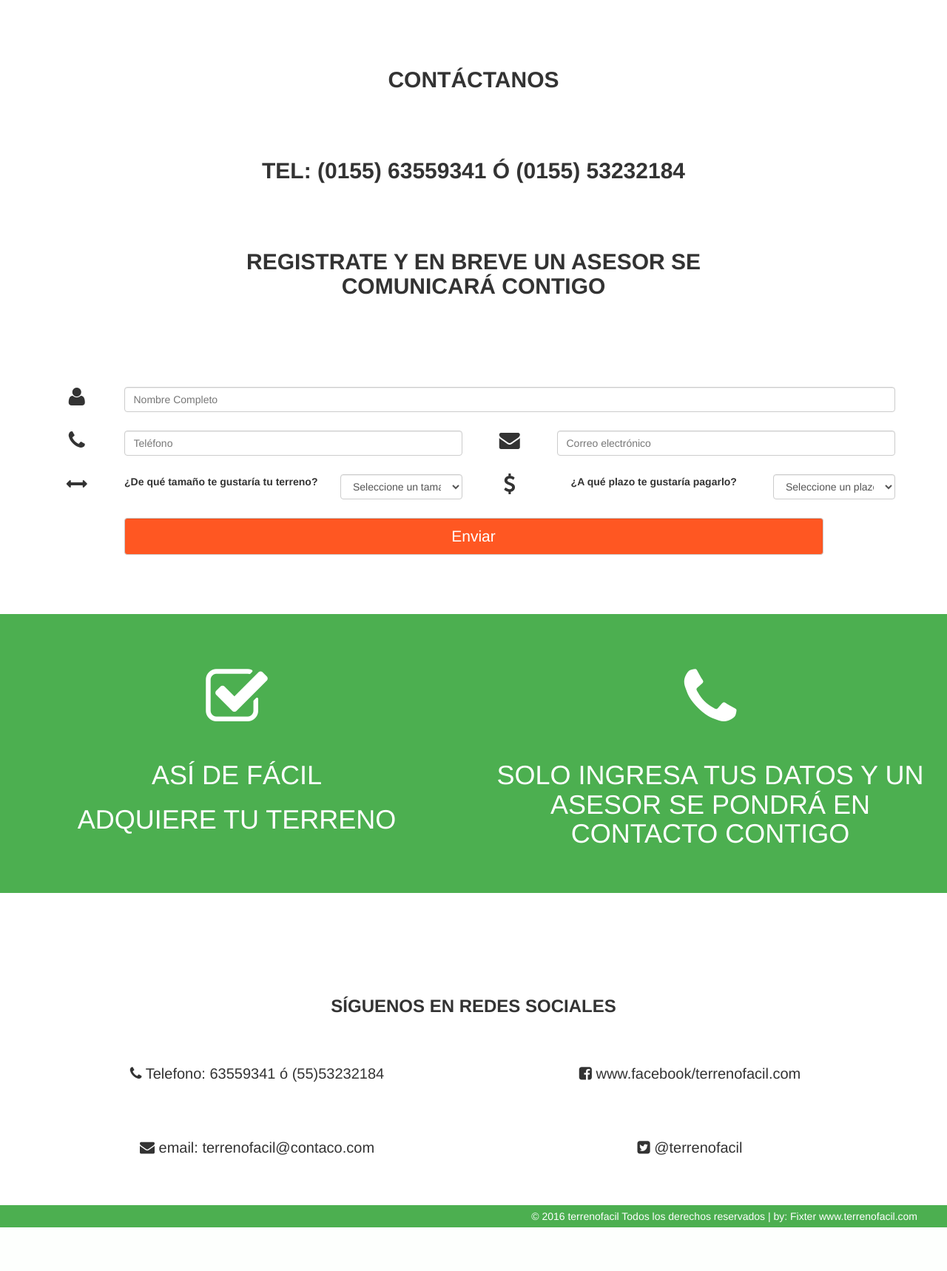
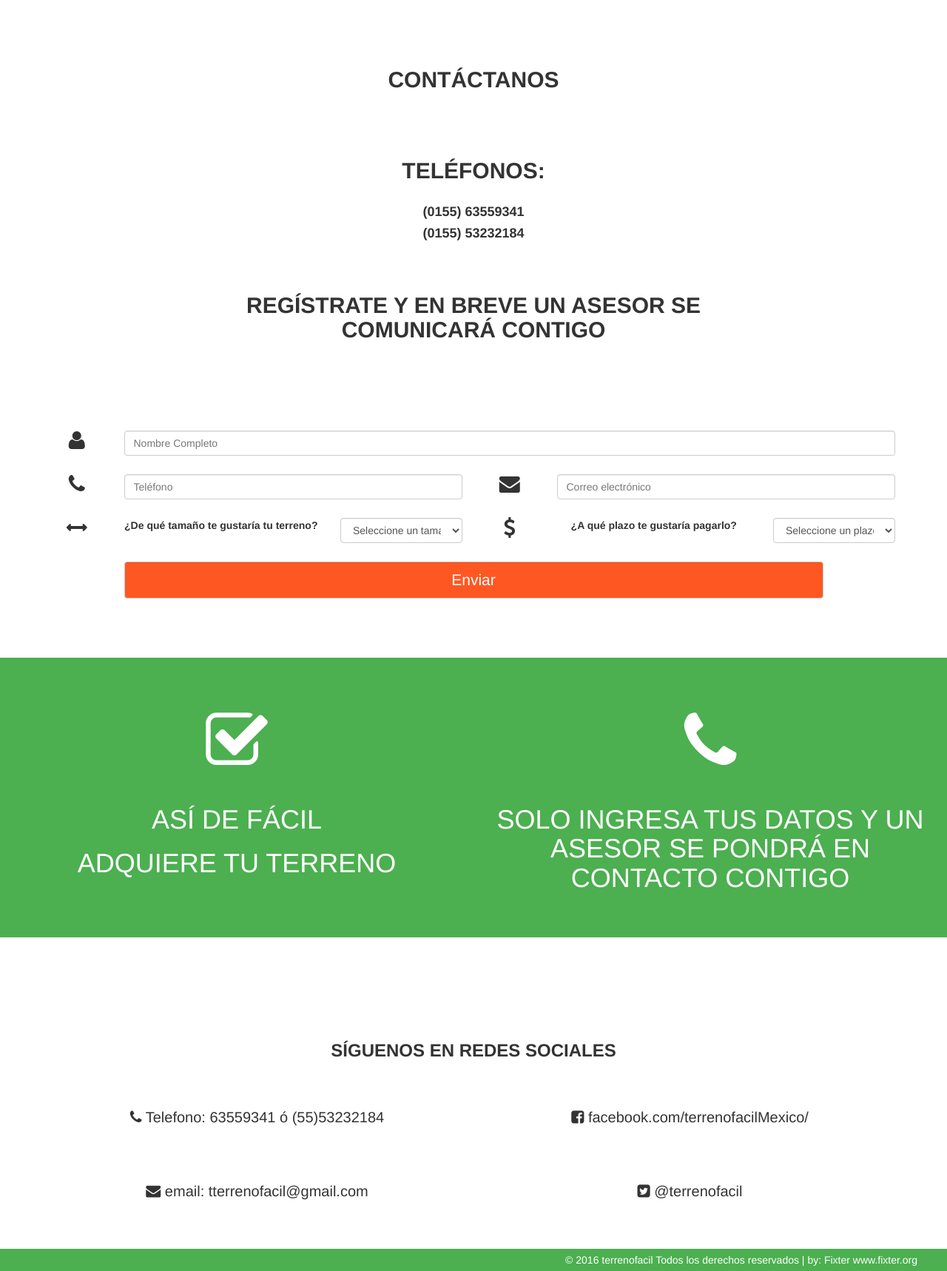
Before and after one commit to Serchcode/terrenofacil, a Django app: template main/templates/hola.html in a window 1280 px wide. Shown: the part 1600-3318 px from the top of the page at 74% size. Before the commit the page ends 3259 px from the top, so only its background shows below. Run offline with Django 3.2, Linux system fonts and the light colour scheme; the template is opened without the code that fills it: values that come from a table or form of the project are taken from there, others are empty; parts of the project's set-up code (start-up, migrations or seed data) failed here and were passed over; some libraries are stand-ins or nearby versions.

Commit message:
Hicimos cambios que pidió Hector

```diff
--- a/Clientes/forms.py
+++ b/Clientes/forms.py
@@ -19,11 +19,11 @@
 		('5 años','5 Años'),
 		)
 
-	nombre = forms.CharField(widget=forms.TextInput(attrs={'placeholder': 'Nombre Completo','class':'validate form-control','name':'name',}))
-	telefono = forms.CharField(widget=forms.TextInput(attrs={'placeholder': 'Teléfono','class':'validate form-control','name':'tel','type':'number','maxlength':'13'}))
-	correo = forms.CharField(widget=forms.TextInput(attrs={'placeholder': 'Correo electrónico','class':'validate form-control','type':'email'}))
-	tamano = forms.CharField(widget=forms.Select(choices=LENGTH_CHOICES, attrs={'class':'selectpicker form-control'}))
-	plazo = forms.CharField(widget=forms.Select(choices=PLAZO_PAGO_CHOICES, attrs={'class':'selectpicker form-control'}))
+	nombre = forms.CharField(widget=forms.TextInput(attrs={'placeholder': 'Nombre Completo','class':'validate form-control formclass','name':'name','required':'true'}))
+	telefono = forms.CharField(widget=forms.TextInput(attrs={'placeholder': 'Teléfono','class':'validate form-control formclass','name':'tel','type':'number','maxlength':'13','required':'true'}))
+	correo = forms.CharField(widget=forms.TextInput(attrs={'placeholder': 'Correo electrónico','class':'validate form-control formclass','type':'email','required':'true'}))
+	tamano = forms.CharField(widget=forms.Select(choices=LENGTH_CHOICES, attrs={'class':'selectpicker form-control formclass','required':'true'}))
+	plazo = forms.CharField(widget=forms.Select(choices=PLAZO_PAGO_CHOICES, attrs={'class':'selectpicker form-control formclass','required':'true'}))
 
 
 
--- a/Templates/base.html
+++ b/Templates/base.html
@@ -19,31 +19,12 @@
   <link href="{%static 'css/themes/themes/green.css'%}" id="mainCSS" rel="stylesheet" />
   <!-- Google	Fonts -->
   <link href='http://fonts.googleapis.com/css?family=Open+Sans:400,700,300' rel='stylesheet' type='text/css' />
+  <link rel="icon" href="{%static 'media/favicon-96x96.png'%}" type="image/x-icon">
 
 </head>
 <body>
 
-	<div class="navbar navbar-inverse navbar-fixed-top move-me" id="menu">
-        <div class="container">
-            <div class="navbar-header">
-                <button type="button" class="navbar-toggle" data-toggle="collapse" data-target=".navbar-collapse">
-                    <span class="icon-bar"></span>
-                    <span class="icon-bar"></span>
-                    <span class="icon-bar"></span>
-                </button>
-                <a class="navbar-brand" href="#"><img class="logo-custom" src="{%static 'media/logo.png'%}"></a>
-            </div>
-            <div class="navbar-collapse collapse">
-                <ul class="nav navbar-nav navbar-right">
-                    <li ><a style="color:#fff;" href="#home">INICIO</a></li>
-                    <li ><a style="color:#fff;" href="#features">CONÓCENOS</a></li>
-                    <li ><a style="color:#fff;" href="#developers">CONTACTO</a></li>
-                    <li ><a style="color:#fff;" target="_top"><i class="fa fa-phone"></i><span class="home-mail">Llámanos 63559341</span></a></li>
-                </ul>
-            </div>
 
-        </div>
-    </div>
 
     {%block content%}
 
@@ -53,7 +34,7 @@
 
     {%block footer%}
     	<div class="myfooter" >
-          	&copy; 2016 terrenofacil Todos los derechos reservados | by: Fixter <a href="http://binarytheme.com" style="color:#fff;" target="_blank"  >www.terrenofacil.com</a>
+          	&copy; 2016 terrenofacil Todos los derechos reservados | by: Fixter <a href="http://fixter.org" style="color:#fff;" target="_blank"  >www.fixter.org</a>
 		</div>
     {%endblock footer%}
 
--- a/main/templates/hola.html
+++ b/main/templates/hola.html
@@ -2,6 +2,27 @@
 {%load static%}
 
 {%block content%}
+  <div class="navbar navbar-inverse navbar-fixed-top move-me" id="menu">
+        <div class="container">
+            <div class="navbar-header">
+                <button type="button" class="navbar-toggle" data-toggle="collapse" data-target=".navbar-collapse">
+                    <span class="icon-bar"></span>
+                    <span class="icon-bar"></span>
+                    <span class="icon-bar"></span>
+                </button>
+                <a class="navbar-brand" href="#"><img class="logo-custom" src="{%static 'media/logo.png'%}"></a>
+            </div>
+            <div class="navbar-collapse collapse">
+                <ul class="nav navbar-nav navbar-right">
+                    <li ><a style="color:#fff;" href="#home">INICIO</a></li>
+                    <li ><a style="color:#fff;" href="#features">CONÓCENOS</a></li>
+                    <li ><a style="color:#fff;" href="#developers">CONTACTO</a></li>
+                    <li ><a style="color:#fff;" target="_top"><i class="fa fa-phone"></i><span class="home-mail">Llámanos 63559341</span></a></li>
+                </ul>
+            </div>
+
+        </div>
+    </div>
 <section class="header-sec" id="home">
     <div class="overlay">
  		<div class="container">
@@ -24,7 +45,7 @@
         <div class="col-lg-8 col-lg-offset-2 col-md-8 col-md-offset-2 col-sm-10 col-sm-offset-1">
             <h1 data-scroll-reveal="enter from the bottom after 0.1s">
                 <strong>
-                Somos Visionarios/
+                Somos Visionarios
                 </strong>
             </h1>
             <h3 data-scroll-reveal="enter from the bottom after 0.1s">
@@ -112,12 +133,16 @@
                 </h2>
                 <h2 data-scroll-reveal="enter from the bottom after 0.3s">
                     <strong>
-                  		Tel: (0155) 63559341 ó (0155) 53232184
-                    </strong>
+                  		Teléfonos:
+                     </strong>
                 </h2>
+                <h4><b>(0155) 63559341</b></h4>
+                <h4><b>(0155) 53232184</b></h4>
+
+
                 <h2 data-scroll-reveal="enter from the bottom after 0.5s" class="registrate">
                     <strong>
-                  		Registrate y en breve un asesor se comunicará contigo
+                  		Regístrate y en breve un asesor se comunicará contigo
                     </strong>
                 </h2>
             </div>
@@ -207,12 +232,12 @@
             </p>
             <br/>
             <p>
-              <i class=" fa fa-envelope"></i> email: terrenofacil@contaco.com
+              <i class=" fa fa-envelope"></i> <a href="mailto:tterenofacil@gmail.com" class=" no-decoration">email: tterrenofacil@gmail.com</a>
 			      </p>
      	</div>
         <div class="col-lg-6 col-md-6 col-sm-6 just-pad-responsive" data-scroll-reveal="enter from the bottom after 0.4s">
             <p>
-            <i class="fa fa-facebook-square"></i> www.facebook/terrenofacil.com
+            <i class="fa fa-facebook-square"></i><a href="https://www.facebook.com/terrenofacilMexico/" class="no-decoration"> facebook.com/terrenofacilMexico/</a>
             </p>
             <br>
             <p>
--- a/static/css/style.css
+++ b/static/css/style.css
@@ -226,6 +226,11 @@
     font-size:20px;
     line-height:35px;
 }
+.no-decoration{
+  text-decoration: none !important;
+  color: #333333;
+}
+
  /*=====================================
   ESTILOS FOOTER
     ===================================*/
```
Also changed, not shown: main/templates/gracias.html (+23 -1 lines), db.sqlite3, main/views.py (line endings or trailing spaces), static/media/Captura de pantalla de 2016-09-20 20-57-28.png (deleted), static/media/favicon-16x16.png (added), static/media/favicon-32x32.png (added), static/media/favicon-96x96.png (added), static/media/trayectoria ideal de telematica.jpg (deleted).
